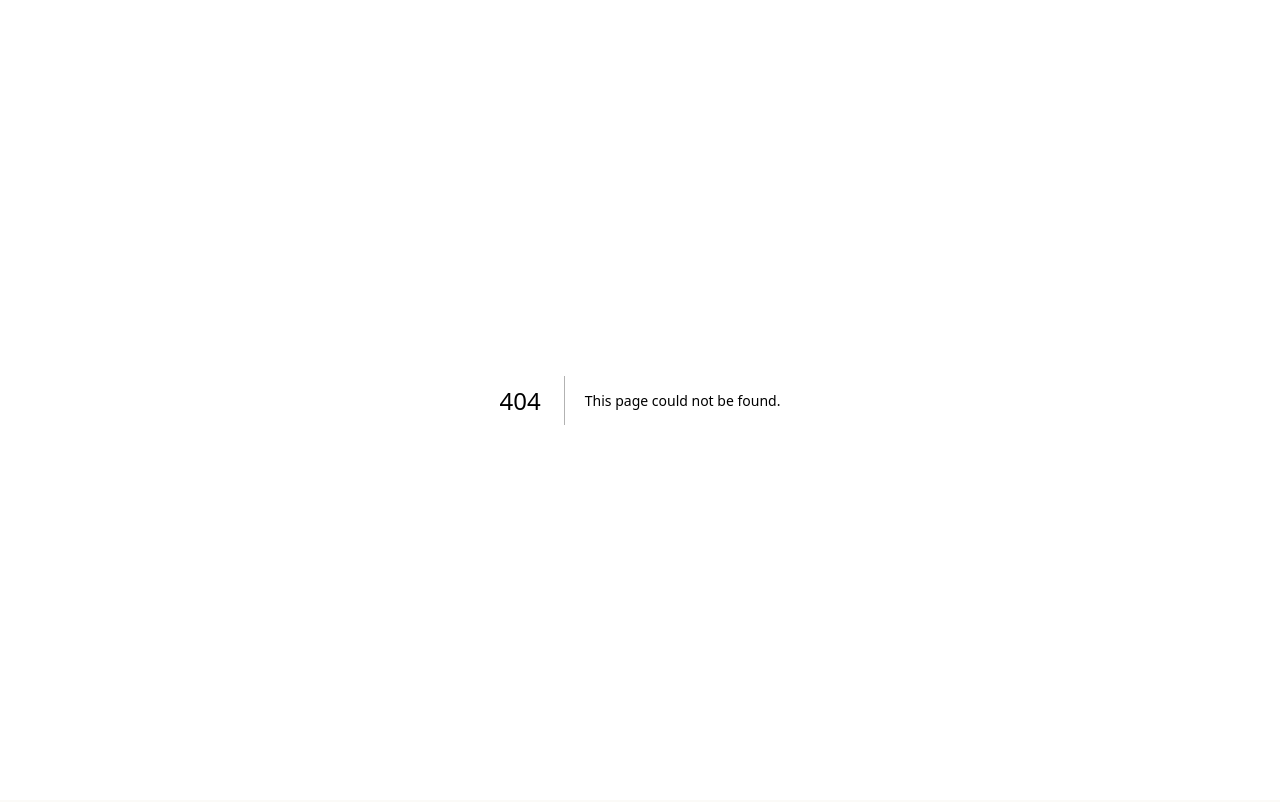
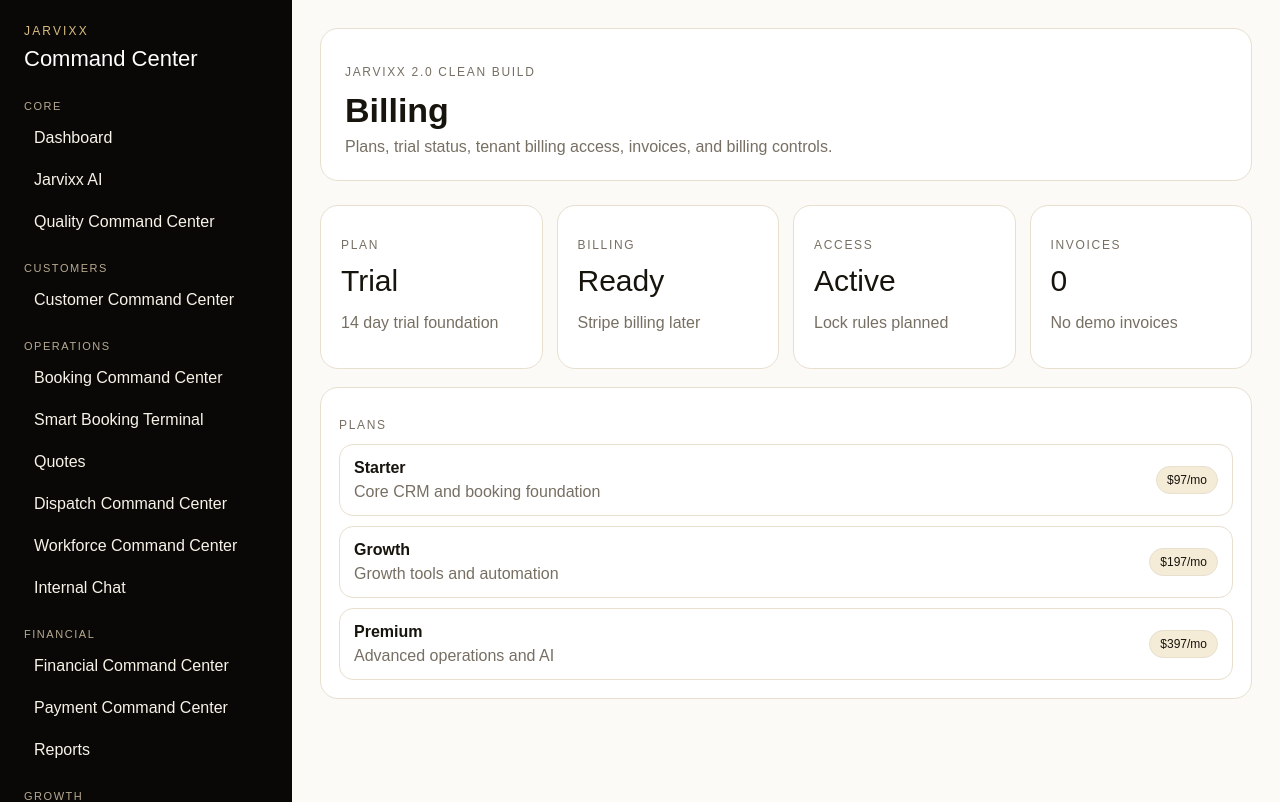
Before and after one commit to 360jarvis/JARVISV4, a Next.js app: page /app/billing in a window 1280 px wide. Before the commit this address had no page. Shown: the top 802 px of the page. Built offline with nearby package versions, Linux system fonts and the light colour scheme.

Commit message:
Connect Billing route

```diff
--- /dev/null
+++ b/app/app/billing/page.tsx
@@ -0,0 +1,6 @@
+import AppShell from '../../../components/AppShell';
+import BillingCenter from '../../../components/BillingCenter';
+
+export default function BillingPage() {
+  return <AppShell title="Billing" subtitle="Plans, trial status, tenant billing access, invoices, and billing controls."><BillingCenter /></AppShell>;
+}
```
